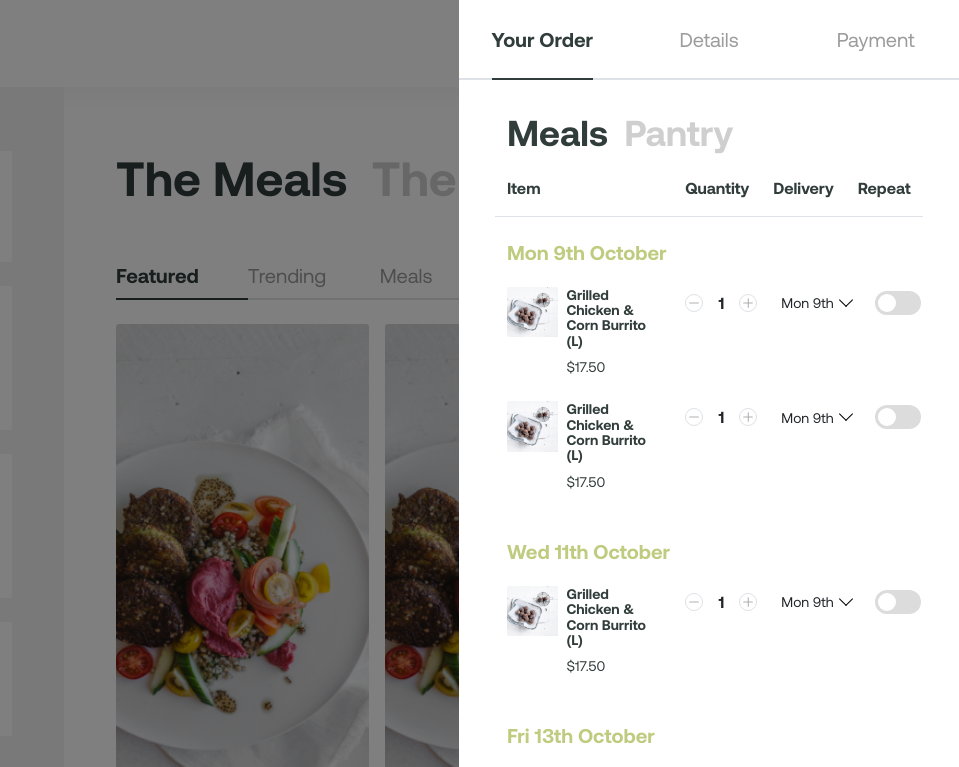
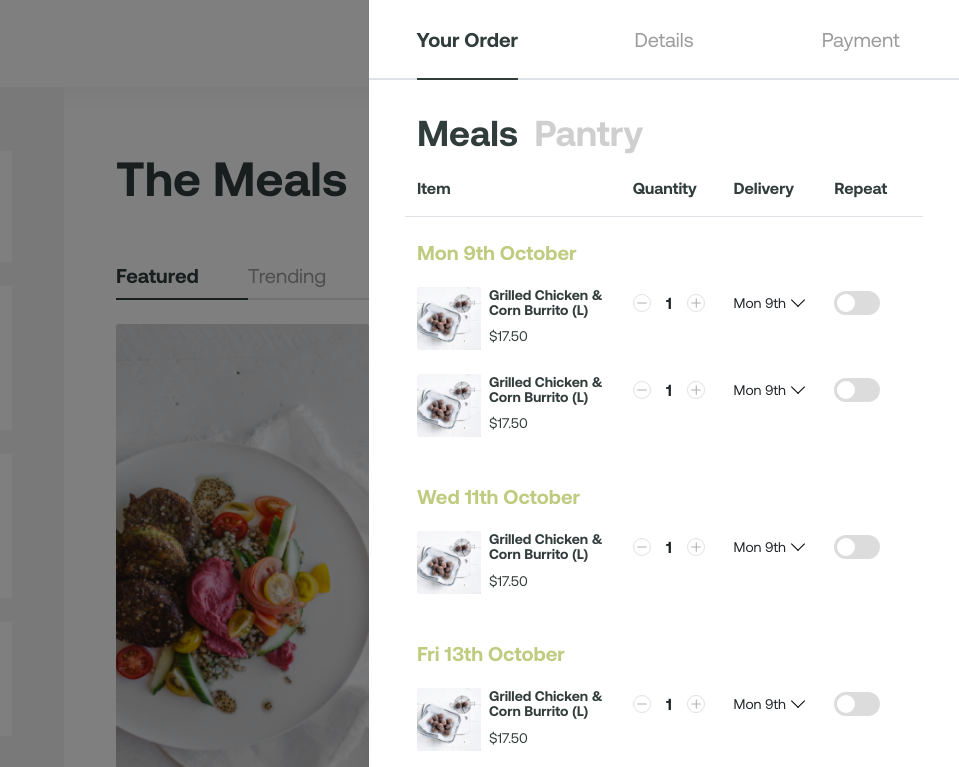
Before and after one commit to dileeppal/lifly, a website: page checkout.html in a window 1280 px wide. Shown: the top 767 px of the page, 321-1280 px from the left. Drawn offline with Linux system fonts and the light colour scheme.

Commit message:
checkout modal

```diff
--- a/assets/scss/style.scss
+++ b/assets/scss/style.scss
@@ -861,3 +861,8 @@ input[type=number] {
         box-shadow: 0 0 0 1px #000;
     }
 }
+
+.checkout-modal-width {
+    max-width: 590px;
+    width: 100%;
+}
--- a/checkout.html
+++ b/checkout.html
@@ -16,11 +16,11 @@
     <div include-html="./menu.html"></div>
 
     <div class="modal fade custom-modal" id="checkoutModal" tabindex="-1" aria-labelledby="checkoutModalLabel" aria-hidden="true">
-        <div class="modal-dialog my-0 me-0">
+        <div class="modal-dialog my-0 me-0 checkout-modal-width">
           <div class="modal-content rounded-0 border-0">
             <div class="modal-body p-0">
                 <div class="checkout checkout-page">
-                    <div class="tabs-block d-flex flex-column">
+                    <div class="tabs-block">
                         <div class="tab-header">
                             <ul class="nav nav-tabs flex-nowrap text-center" id="myTab" role="tablist">
                                 <li class="nav-item me-0 col" role="presentation">
@@ -40,7 +40,7 @@
                                 </li>
                             </ul>
                         </div>
-                        <div class="tab-content col overflow-auto" id="myTabContent">
+                        <div class="tab-content" id="myTabContent">
 
                             <div class="tab-pane fade show active" id="YourOrder" role="tabpanel"
                                 aria-labelledby="YourOrder-tab">
@@ -67,6 +67,7 @@
       </div>
 
 
+
     <script src="js/jquery-3.6.0.min.js"></script>
     <script src="js/bootstrap.bundle.min.js"></script>
     <script src="js/loadComponents.js"></script>
--- a/components/checkout/total.html
+++ b/components/checkout/total.html
@@ -1,7 +1,7 @@
 <div class="order-bar-height"></div>
-<div class="bg-white order-bar position-absolute left right bottom">
+<div class="bg-white order-bar position-fixed right bottom checkout-modal-width">
     <div class="d-flex justify-content-between align-items-center px-5 py-4 order-bar-inner position-relative"
-        data-bs-toggle="collapse" data-bs-target="#collapseExample">
+        data-bs-toggle="collapse" data-bs-target="#totalCart">
         <div class="col">
             <h5 class="mb-0">Your Order</h5>
             <p class="mb-0 text-muted">2 Items</p>
@@ -10,7 +10,7 @@
             <h5 class="mb-0">$57.97</h5>
         </div>
     </div>
-    <div class="collapse" id="collapseExample">
+    <div class="collapse" id="totalCart">
         <div class="px-4 px-lg-5 pb-4">
             <div class="order-table mb-5">
                 <div class="row g-4 border-bottom py-3 mb-4 fw-bold">
```
Also changed, not shown: assets/css/style.css, js/custom.js (line endings or trailing spaces).
